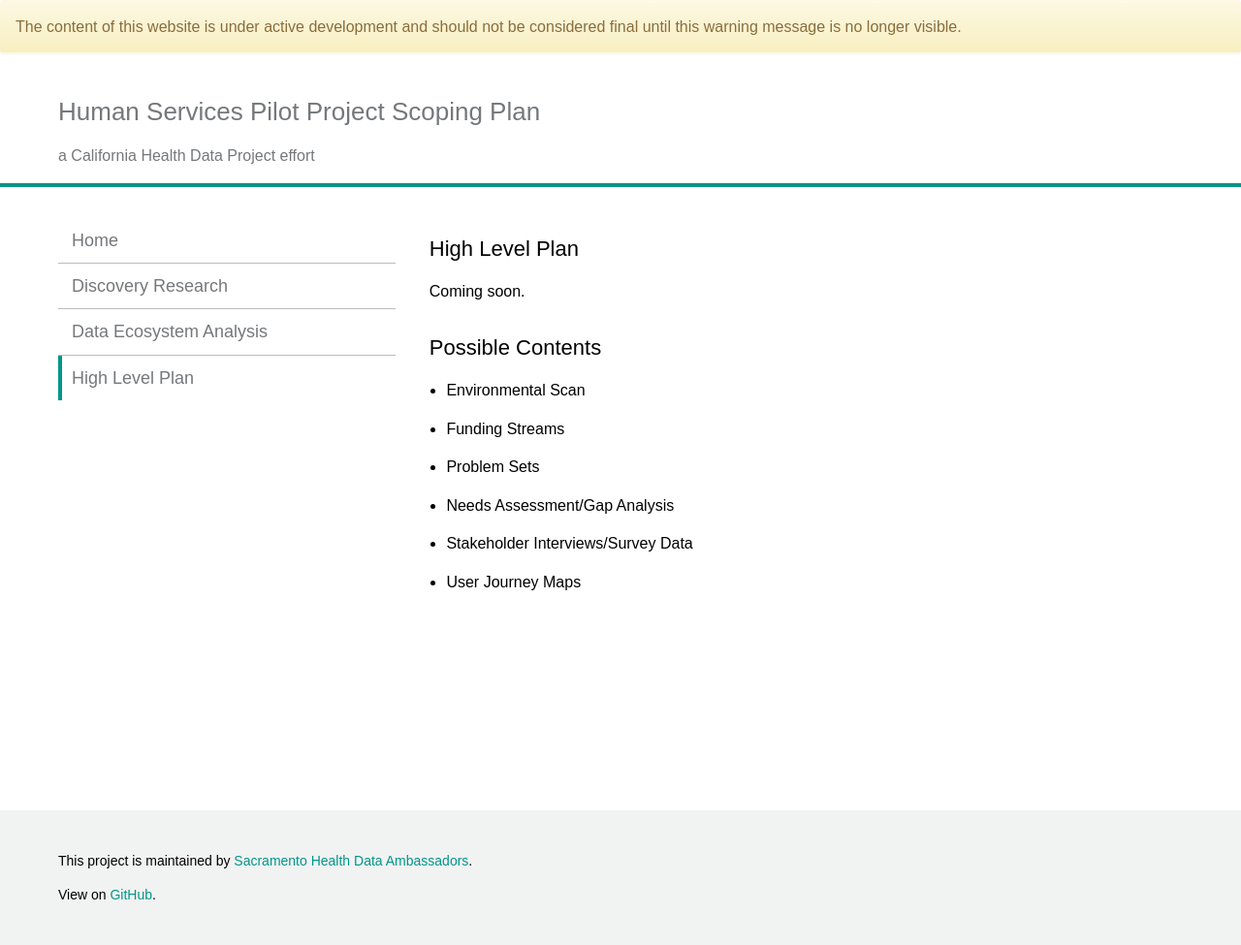
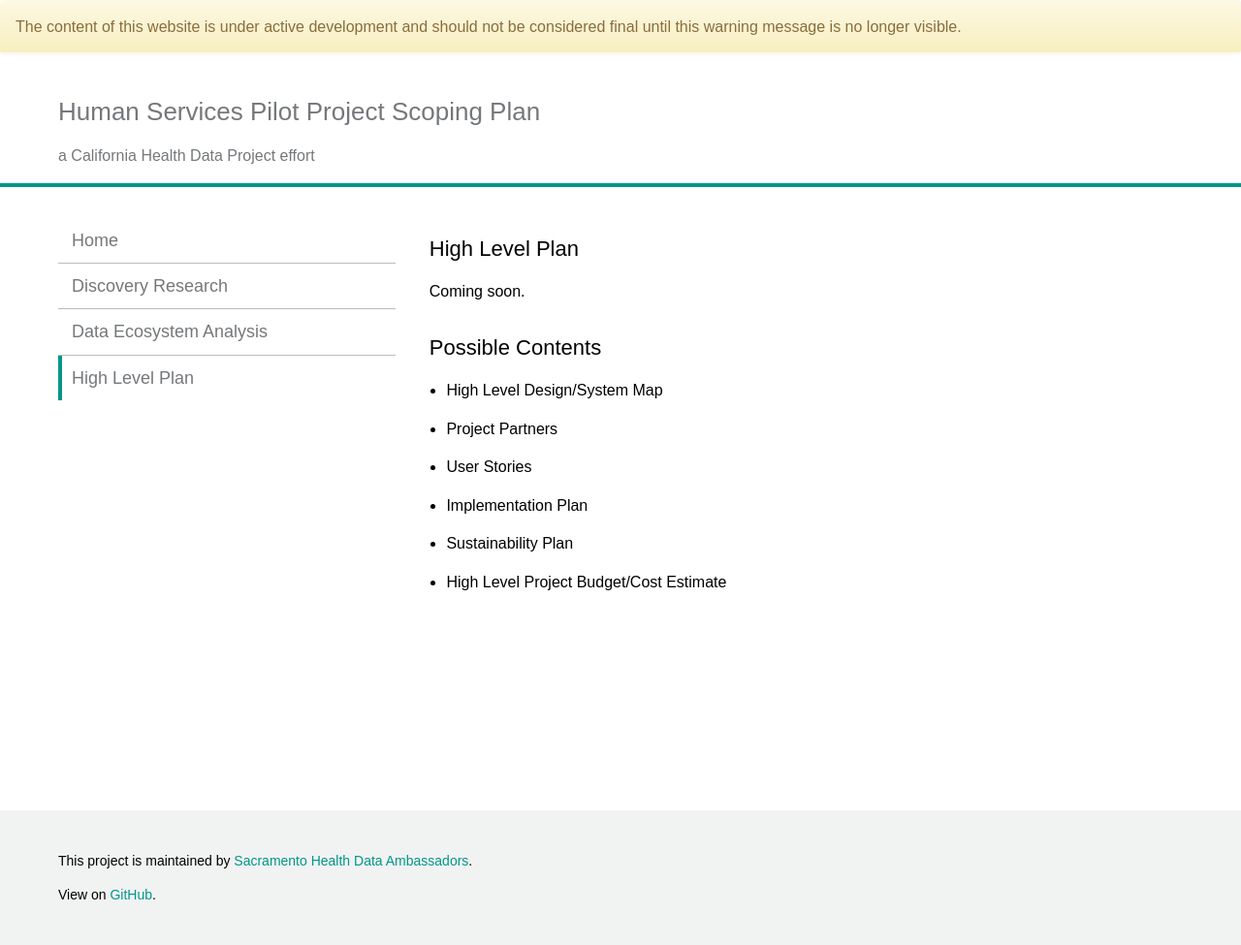
Before and after one commit to joelrip/human-services-scoping-plan, a Jekyll site: the page built from _pages/high-level-plan.md, in a window 1280 px wide. Shown: the whole page at 97% size. Built offline with Jekyll 4.4.1, drawn with Linux system fonts in a browser that asks for light colours.

Commit message:
Fix section 3 outline

```diff
--- a/_pages/high-level-plan.md
+++ b/_pages/high-level-plan.md
@@ -6,9 +6,9 @@ title:  "High Level Plan"
 Coming soon.
 
 ## Possible Contents
-- Environmental Scan
-- Funding Streams
-- Problem Sets
-- Needs Assessment/Gap Analysis
-- Stakeholder Interviews/Survey Data
-- User Journey Maps
+- High Level Design/System Map
+- Project Partners
+- User Stories
+- Implementation Plan
+- Sustainability Plan
+- High Level Project Budget/Cost Estimate
```
